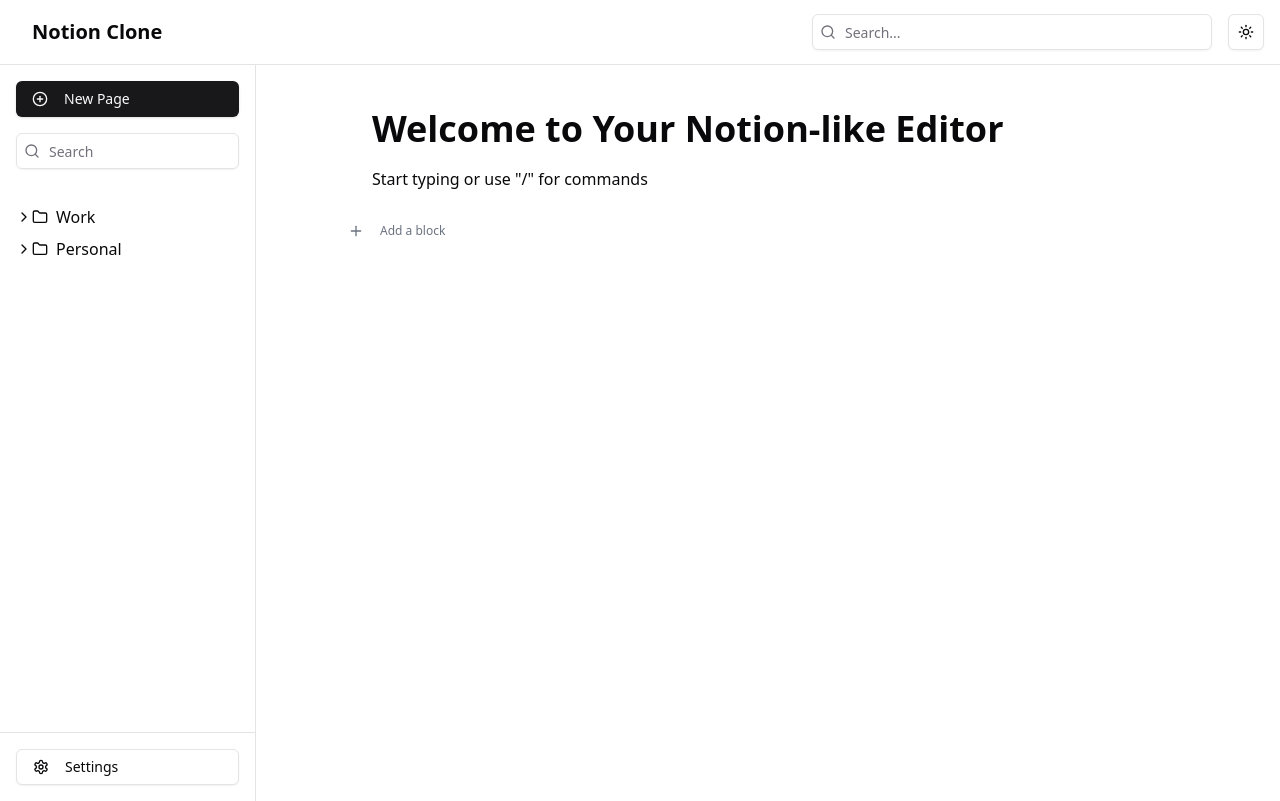
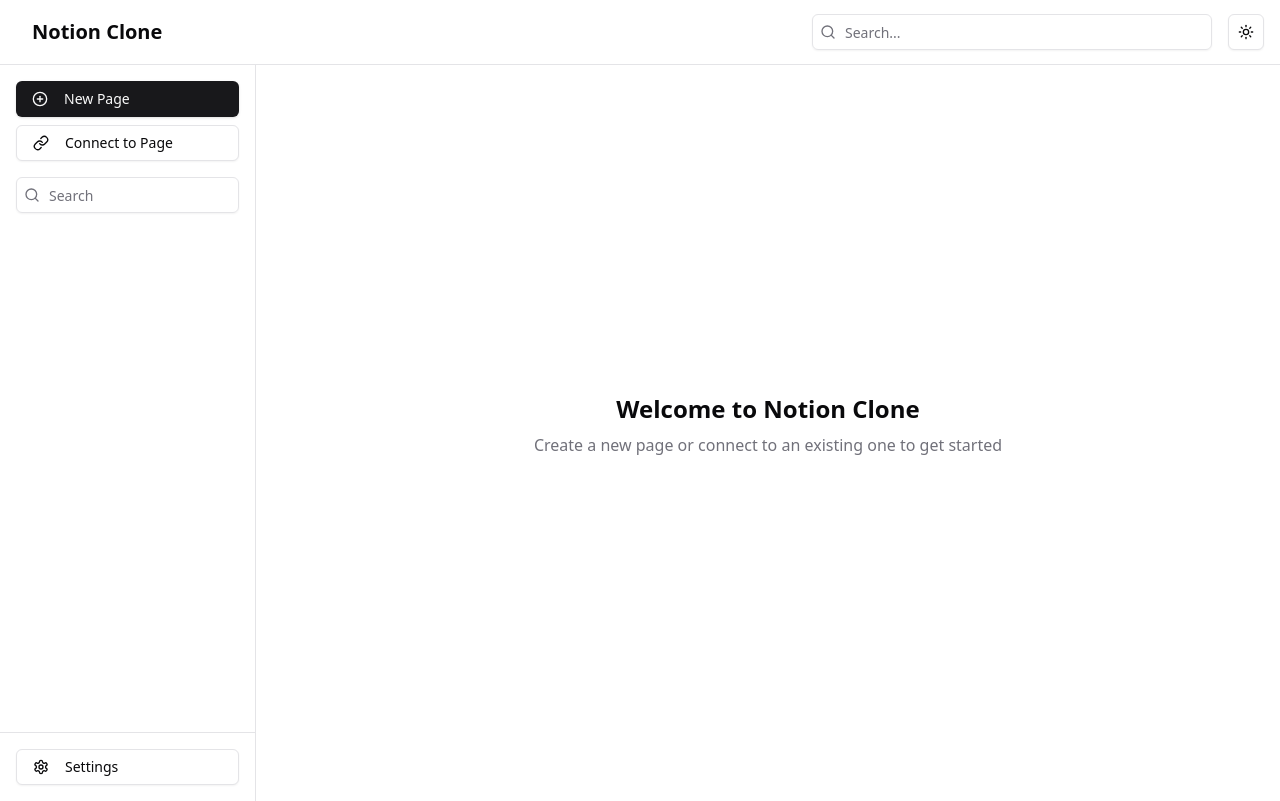
Before and after one commit to ForFries/Software-AI-Competition, a React (Vite) app: page / in a window 1280 px wide. Built offline with nearby package versions, Linux system fonts and the light colour scheme; no server answers.

Commit message:
完善了Websocket

```diff
--- a/package.json
+++ b/package.json
@@ -11,6 +11,7 @@
   },
   "dependencies": {
     "@radix-ui/react-dropdown-menu": "^2.1.2",
+    "@radix-ui/react-label": "^2.1.1",
     "@radix-ui/react-separator": "^1.1.0",
     "@radix-ui/react-slot": "^1.1.0",
     "@stomp/stompjs": "^7.0.0",
--- a/src/components/editor.tsx
+++ b/src/components/editor.tsx
@@ -21,15 +21,14 @@
   userId: string;
 }
 
-export function Editor() {
-    const [blocks, setBlocks] = useState<BlockData[]>(() => {
-        // const savedBlocks = localStorage.getItem('notionLikeBlocks');
-        return  [
-            { id: uuidv4(), type: 'heading-1', content: 'Welcome to Your Notion-like Editor' },
-            { id: uuidv4(), type: 'paragraph', content: 'Start typing or use "/" for commands' },
-        ];
-    });
+interface EditorProps {
+    pageId: string;
+}
+
+export function Editor({ pageId }: EditorProps) {
+    const [blocks, setBlocks] = useState<BlockData[]>([]);
     const [ydoc] = useState(() => new Y.Doc());
+    const [isLoading, setIsLoading] = useState(true);
     const [selectedBlockId, setSelectedBlockId] = useState<string | null>(null);
     const [showSlashMenu, setShowSlashMenu] = useState<boolean>(false);
     const [slashMenuBlockId, setSlashMenuBlockId] = useState<string | null>(null);
@@ -37,23 +36,6 @@
     const [provider, setProvider] = useState<SimpleStompProvider | null>(null);
     const [awareness, setAwareness] = useState<any>(null);
     const userId = useRef(uuidv4()); // 为每个用户生成唯一ID
-
-    useEffect(() => {
-        // 创建新的 SimpleStompProvider
-        const stompProvider = new SimpleStompProvider(
-            'ws://forfries.com:8887/ws',  // 你的 STOMP 服务器地址
-            '1234567',            // 页面 ID
-            ydoc
-        );
-
-        setProvider(stompProvider);
-
-        // 清理函数
-        return () => {
-            stompProvider.destroy();
-            ydoc.destroy();
-        };
-    }, [ydoc]);
 
     // 添加一个处理光标更新的函数
     const handleCursorChange = useCallback((blockId: string, offset: number) => {
@@ -71,27 +53,27 @@
     }, [awareness]);
 
     useEffect(() => {
+        setIsLoading(true);
         const blocksArray = ydoc.getArray<string>('blocksArray');
         const blocksData: Y.Map<Y.Map<string>> = ydoc.getMap<Y.Map<string>>('blocksData');
         const provider = new SimpleStompProvider(
-            'ws://forfries.com:8887/ws',  // 你的 STOMP 服务器地址
-            '1234567',            // 页面 ID
+            'ws://forfries.com:8887/ws',
+            pageId,
             ydoc
-        ); // 使用 WebSocket 连接到服务端
+        );
 
-        // 在 WebSocket 同步完成后执行
-        provider.on('sync', (isSynced:boolean) => {
-          if (isSynced) {
-            console.log('同步完成');
-            console.log('first '+blocksArray.length);
-            // 只有在同步完成后，才获取 blocksArray
+        let initialized = false;
+
+        provider.on('sync', (isSynced: boolean) => {
+            if (isSynced && !initialized) {
+                initialized = true;
+                console.log('同步完成，当前blocks数量：', blocksArray.length);
+
+                // 设置观察者来监听变化
                 blocksArray.observe(() => {
                     const newBlocks: BlockData[] = [];
                     blocksArray.forEach((blockId) => {
-                  const blockData = blocksData.get(blockId)!;
-                    // console.log(blockData.get('id')!)
-                    // console.log(blockData.get('type')!)
-                    // console.log(blockData.get('content')!)
+                        const blockData = blocksData.get(blockId);
                         if (blockData) {
                             newBlocks.push({
                                 id: blockData.get('id')!,
@@ -100,35 +82,31 @@
                             });
                         }
                     });
-                setBlocks(newBlocks); // 更新状态，重新渲染 UI
+                    setBlocks(newBlocks);
                 });
-            if (blocksArray.length === 0) {
-              const initialBlocks = [
-                { id: uuidv4(), type: 'heading-1', content: 'Welcome to Your Notion-like Editor' },
-                { id: uuidv4(), type: 'paragraph', content: 'Start typing or use "/" for commands' },
-              ];
-                initialBlocks.forEach((block) => {
-                const newYMap = new Y.Map<string>();
-                console.log('initial block id='+block.id);
-                newYMap.set('id', block.id);
-                newYMap.set('type', block.type);
-                newYMap.set('content', block.content);
-                blocksData.set(block.id, newYMap);
-                console.log('对0'+blocksData.get(block.id)!.get('id'));
-                blocksArray.push([block.id]);
+
+                // 如果已经有内容，直接触发一次更新
+                const existingBlocks: BlockData[] = [];
+                blocksArray.forEach((blockId) => {
+                    const blockData = blocksData.get(blockId);
+                    if (blockData) {
+                        existingBlocks.push({
+                            id: blockData.get('id')!,
+                            type: blockData.get('type')!,
+                            content: blockData.get('content')!,
                         });
                     }
-            // 监听 blocksArray 的变化
-
+                });
+                setBlocks(existingBlocks);
+                setIsLoading(false);
             }
         });
 
-        // 清理 WebSocket 连接
         return () => {
-        //   provider.destroy();
+            provider.destroy();
             ydoc.destroy();
         };
-      }, [ydoc]);
+    }, [pageId]);
     // useEffect(() => {
     //     localStorage.setItem('notionLikeBlocks', JSON.stringify(blocks));
     // }, [blocks]);
@@ -137,21 +115,21 @@
     // }, [blocks]);
     //处理内容content改变的函数
     const handleBlockChange = useCallback((id: string, content: string) => {
-        // setBlocks(blocks => blocks.map(block =>
-        //     block.id === id ? { ...block, content } : block
-        // ));
-        // console.log('handleBlockChange '+content);
-        // console.log('handleBlockChange '+id);
         const blocksArray = ydoc.getArray<string>('blocksArray');
         console.log('handleBlockChange '+blocksArray.length)
         const blocksData:Y.Map<Y.Map<string>> = ydoc.getMap<Y.Map<string>>('blocksData');
+
+        // 将所有操作包装在一个事务中
+        ydoc.transact(() => {
             blocksArray.forEach((blockMap,index) => {
-            // console.log(blocksData.get('blockMap'));
                 if (blocksData.get(blockMap)!.get('id') === id) {
+                    // 1. 更新内容
                     blocksData.get(blockMap)!.set('content', content);
+                    // 2. 删除并重新插入以触发更新
                     blocksArray.delete(index,1);
                     blocksArray.insert(index,[blockMap]);
                 }
+            });
         });
     }, []);
 
@@ -263,21 +241,26 @@
         if (slashMenuBlockId) {
             const blocksArray = ydoc.getArray<string>('blocksArray');
             const blocksData:Y.Map<Y.Map<string>>=ydoc.getMap<Y.Map<string>>('blocksData');
+
+            // 将所有操作包装在一个事务中
+            ydoc.transact(() => {
                 blocksArray.forEach((blockMap,index) => {
                     if (blockMap === slashMenuBlockId) {
-                    // 先清除内容（删除斜杠）
+                        // 1. 清除内容
                         blocksData.get(blockMap)!.set('content', '');
-                    // 设置新的类型
+                        // 2. 设置新类型
                         blocksData.get(blockMap)!.set('type', type);
+                        // 3. 删除并重新插入以触发更新
                         blocksArray.delete(index,1);
                         blocksArray.insert(index,[blockMap]);
+                    }
+                });
+            });
 
-                    // 在类型改变后，设置焦点到这个块
+            // 设置焦点（这个操作不需要包含在事务中，因为它只影响本地UI）
             setTimeout(() => {
                 setSelectedBlockId(slashMenuBlockId);
             }, 0);
-                }
-            });
         } else {
             addBlock(type);
         }
@@ -330,25 +313,33 @@
     }, []);
 
     const toggleBlockType = useCallback((id: string, newType: string) => {
-        // setBlocks(blocks => blocks.map(block =>
-        //     block.id === id
-        //         ? { ...block, type: newType }
-        //         : block
-        // ));
         const blocksArray = ydoc.getArray<string>('blocksArray');
         const blocksData:Y.Map<Y.Map<string>>=ydoc.getMap<Y.Map<string>>('blocksData');
+
+        // 将所有操作包装在一个事务中
+        ydoc.transact(() => {
             blocksArray.forEach((blockMap,index) => {
                 if (blockMap === id) {
+                    // 1. 更新类型
                     blocksData.get(blockMap)!.set('type',newType);
+                    // 2. 删除并重新插入以触发更新
                     blocksArray.delete(index,1);
                     blocksArray.insert(index,[blockMap]);
                 }
-        })
+            });
+        });
     }, []);
 
     return (
         <DndProvider backend={HTML5Backend} options={{ enableMouseEvents: true }}>
             <div className="w-full max-w-4xl mx-auto p-4 bg-white min-h-screen">
+                {isLoading ? (
+                    <div className="flex items-center justify-center h-[200px]">
+                        <div className="animate-spin rounded-full h-8 w-8 border-b-2 border-primary"></div>
+                        <span className="ml-3 text-muted-foreground">正在连接到页面...</span>
+                    </div>
+                ) : (
+                    <>
                         {blocks.map((block, index) => (
                             <Block
                                 key={block.id}
@@ -392,6 +383,8 @@
                                 }}
                             />
                         )}
+                    </>
+                )}
             </div>
         </DndProvider>
     );
--- a/src/components/sidebar.tsx
+++ b/src/components/sidebar.tsx
@@ -1,7 +1,7 @@
 import { useState } from "react"
 import { Button } from "@/components/ui/button"
 import { Input } from "@/components/ui/input"
-import { PlusCircle, Search, ChevronDown, ChevronRight, File, Folder, Settings, Trash } from 'lucide-react'
+import { PlusCircle, Search, ChevronDown, ChevronRight, File, Folder, Settings, Trash, Link } from 'lucide-react'
 import {
     DropdownMenu,
     DropdownMenuContent,
@@ -9,7 +9,13 @@
     DropdownMenuTrigger,
 } from "@/components/ui/dropdown-menu"
 
-export function Sidebar() {
+interface SidebarProps {
+    onNewPage: () => void;
+    onConnectClick: () => void;
+    currentPageId: string | null;
+}
+
+export function Sidebar({ onNewPage, onConnectClick, currentPageId }: SidebarProps) {
     const [expandedFolders, setExpandedFolders] = useState<Set<string>>(new Set())
 
     const toggleFolder = (folderId: string) => {
@@ -85,16 +91,28 @@
     return (
         <div className="w-64 h-full bg-background border-r flex flex-col">
             <div className="p-4 flex-shrink-0">
-                <Button className="w-full justify-start mb-4">
-                    <PlusCircle className="mr-2 h-4 w-4" /> New Page
-                </Button>
-                <div className="relative">
+                <div className="space-y-2">
+                    <Button
+                        className="w-full justify-start"
+                        onClick={onNewPage}
+                    >
+                        <PlusCircle className="mr-2 h-4 w-4" /> New Page
+                    </Button>
+                    <Button
+                        variant="outline"
+                        className="w-full justify-start"
+                        onClick={onConnectClick}
+                    >
+                        <Link className="mr-2 h-4 w-4" /> Connect to Page
+                    </Button>
+                </div>
+                <div className="relative mt-4">
                     <Search className="absolute left-2 top-1/2 transform -translate-y-1/2 h-4 w-4 text-muted-foreground" />
                     <Input className="pl-8" placeholder="Search" />
                 </div>
             </div>
             <div className="mt-4 flex-grow overflow-y-auto">
-                {dummyData.map(item => renderItem(item))}
+                {currentPageId && dummyData.map(item => renderItem(item))}
             </div>
             <div className="p-4 border-t flex-shrink-0">
                 <Button variant="outline" className="w-full justify-start">
--- a/src/pages/home.tsx
+++ b/src/pages/home.tsx
@@ -1,13 +1,89 @@
 import { Sidebar } from "@/components/sidebar"
 import { Editor } from "@/components/editor"
+import { useState } from "react"
 
 export default function Home() {
+    const [pageId, setPageId] = useState<string | null>(null);
+    const [showConnectModal, setShowConnectModal] = useState(false);
+
+    const handleNewPage = () => {
+        // 生成一个6位数的随机页面ID
+        const newPageId = Math.floor(100000 + Math.random() * 900000).toString();
+        setPageId(newPageId);
+    };
+
+    const handleConnect = (id: string) => {
+        setPageId(id);
+        setShowConnectModal(false);
+    };
+
     return (
         <div className="flex h-[calc(100vh-4rem)]">
-            <Sidebar />
+            <Sidebar
+                onNewPage={handleNewPage}
+                onConnectClick={() => setShowConnectModal(true)}
+                currentPageId={pageId}
+            />
             <main className="flex-1 overflow-y-auto p-6">
-                <Editor />
+                {pageId ? (
+                    <>
+                        <div className="mb-4 text-sm text-muted-foreground">
+                            Page ID: {pageId}
+                        </div>
+                        <Editor pageId={pageId} />
+                    </>
+                ) : (
+                    <div className="flex h-full items-center justify-center">
+                        <div className="text-center">
+                            <h2 className="text-2xl font-semibold mb-2">Welcome to Notion Clone</h2>
+                            <p className="text-muted-foreground mb-4">Create a new page or connect to an existing one to get started</p>
+                        </div>
+                    </div>
+                )}
             </main>
+
+            {showConnectModal && (
+                <div className="fixed inset-0 bg-background/80 backdrop-blur-sm flex items-center justify-center">
+                    <div className="bg-card p-6 rounded-lg shadow-lg w-[400px]">
+                        <h2 className="text-lg font-semibold mb-4">Connect to a Page</h2>
+                        <form onSubmit={(e) => {
+                            e.preventDefault();
+                            const formData = new FormData(e.currentTarget);
+                            const id = formData.get('pageId') as string;
+                            handleConnect(id);
+                        }}>
+                            <div className="mb-4">
+                                <label htmlFor="pageId" className="block text-sm font-medium mb-1">
+                                    Page ID
+                                </label>
+                                <input
+                                    type="text"
+                                    id="pageId"
+                                    name="pageId"
+                                    className="w-full px-3 py-2 border rounded-md"
+                                    placeholder="Enter page ID (e.g., 123456)"
+                                    required
+                                />
+                            </div>
+                            <div className="flex justify-end gap-2">
+                                <button
+                                    type="button"
+                                    onClick={() => setShowConnectModal(false)}
+                                    className="px-4 py-2 text-sm border rounded-md hover:bg-accent"
+                                >
+                                    Cancel
+                                </button>
+                                <button
+                                    type="submit"
+                                    className="px-4 py-2 text-sm bg-primary text-primary-foreground rounded-md hover:bg-primary/90"
+                                >
+                                    Connect
+                                </button>
+                            </div>
+                        </form>
+                    </div>
+                </div>
+            )}
         </div>
     )
 }
```
Also changed, not shown: src/lib/simple-stomp-provider.ts (+5 -4 lines), 1 other file (tests, documents, lock files or other folders). Lines whose indentation alone changed are shown as unchanged.
